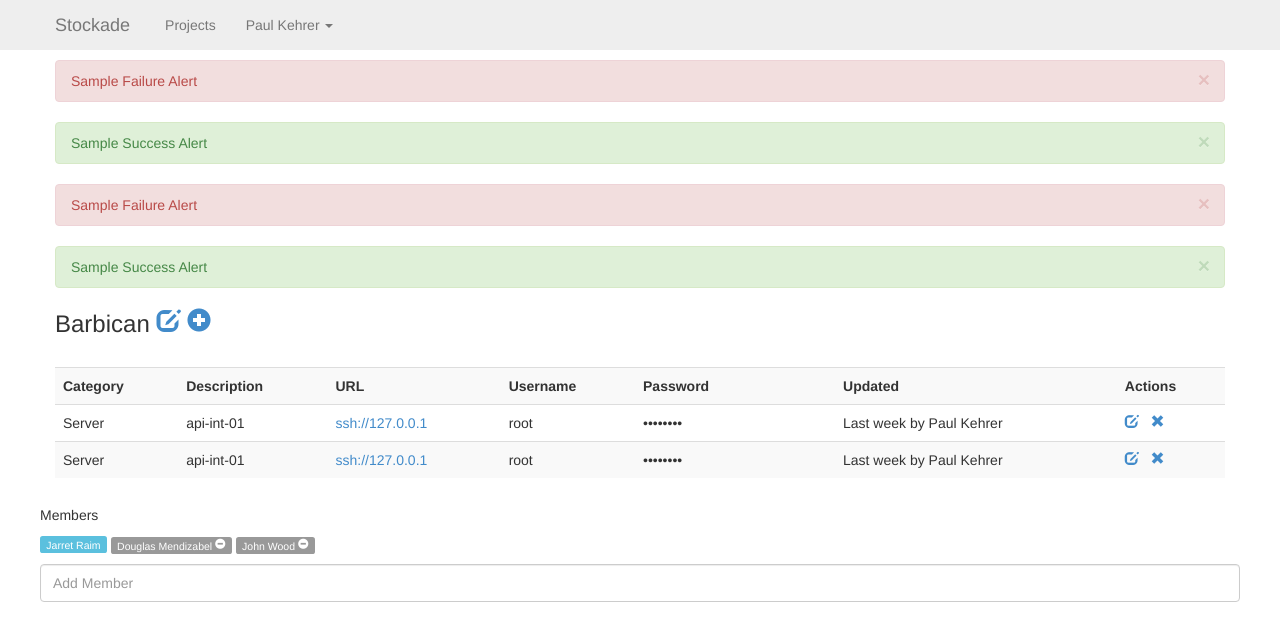
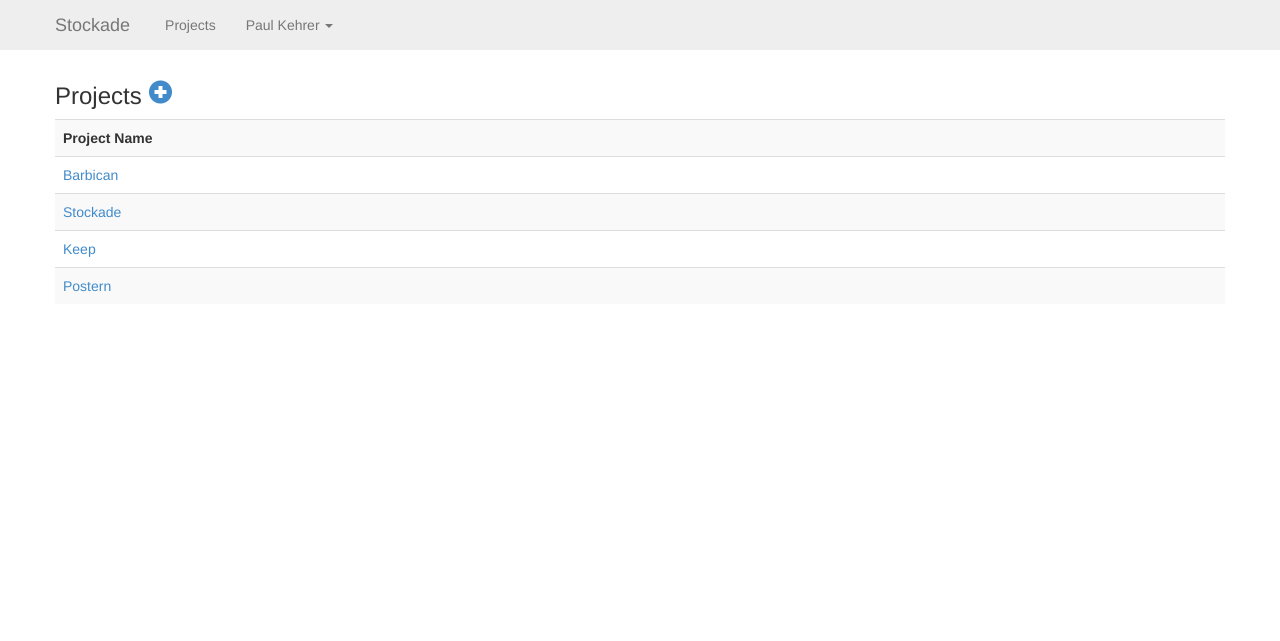
Before and after one commit to lijielife/stockade, a Django app: page / in a window 1280 px wide. Shown: the top 641 px of the page. Run offline with Django 3.2, Linux system fonts and the light colour scheme.

Commit message:
more template changes and shifts. commits abound

```diff
--- a/vault/templates/vault/base.html
+++ b/vault/templates/vault/base.html
@@ -62,7 +62,7 @@
         <a class="navbar-brand" href="/">Stockade</a>
         <div class="nav-collapse collapse navbar-responsive-collapse">
           <ul class="nav navbar-nav">
-            <li><a href="projects.html">Projects</a></li>
+            <li><a href="/">Projects</a></li>
             <li class="dropdown">
               <a class="dropdown-toggle" data-toggle="dropdown" href="#">Paul Kehrer <b class="caret"></b></a>
               <ul class="dropdown-menu">
@@ -81,8 +81,7 @@
     <div class="container" style="padding-top:60px">
       <div class="row">
         <div class="col-lg-12">
-          <div class="alert alert-danger fade in" data-dismiss="alert">Sample Failure Alert <a class="close" href="#">&times;</a></div>
-          <div class="alert alert-success fade in" data-dismiss="alert">Sample Success Alert <a class="close" href="#">&times;</a></div>
+          <!--div class="alert alert-danger fade in" data-dismiss="alert">Sample Failure Alert <a class="close" href="#">&times;</a></div-->
           {% block content %}placeholder, you should replace me!{% endblock %}
         </div>
       </div>
--- a/vault/templates/vault/projects.html
+++ b/vault/templates/vault/projects.html
@@ -1,126 +1,58 @@
 {% extends "vault/base.html" %}
 {% block content %}
-<div class="alert alert-danger fade in" data-dismiss="alert">Sample Failure Alert <a class="close" href="#">&times;</a></div>
-<div class="alert alert-success fade in" data-dismiss="alert">Sample Success Alert <a class="close" href="#">&times;</a></div>
-
 <div style="padding-bottom:20px">
-  <h3>Barbican
-    <a data-toggle="modal" href="#edit-project-modal" class="edit-project-tooltip linkify-glyphicon"><span class="glyphicon glyphicon-edit"></span></a>
-    <a data-toggle="modal" href="#create-password-modal" class="create-password-tooltip linkify-glyphicon"><span class="glyphicon glyphicon-plus-sign"></span></a></h3>
+  <h3 class="pull-left">Projects <a data-toggle="modal" href="#create-project-modal" class="linkify-glyphicon"><span class="glyphicon glyphicon-plus-sign"></span></a></h3>
 </div>
 <table class="table table-striped">
   <tr>
-    <th>Category</th>
-    <th>Description</th>
-    <th>URL</th>
-    <th>Username</th>
-    <th>Password</th>
-    <th>Updated</th>
-    <th>Actions</th>
+    <th>Project Name</th>
   </tr>
   <tr>
-    <td>Server</td>
-    <td>api-int-01</td>
-    <td><a href="ssh://127.0.0.1">ssh://127.0.0.1<a/></td>
-    <td>root</td>
-    <td style="width:200px" id="password-123"><span class="dots">••••••••</span></td>
-    <td>Last week by Paul Kehrer</td>
-    <td>
-      <a href="" class="edit linkify-glyphicon"><span class="glyphicon glyphicon-edit"></span></a>&nbsp;&nbsp;
-      <a href="" class="remove linkify-glyphicon"><span class="glyphicon glyphicon-remove"></span></a>
-    </td>
+    <td><a href="project.html">Barbican</a></td>
   </tr>
   <tr>
-    <td>Server</td>
-    <td>api-int-01</td>
-    <td><a href="">ssh://127.0.0.1<a/></td>
-    <td>root</td>
-    <td style="width:200px" id="password-123"><span class="dots">••••••••</span></td>
-    <td>Last week by Paul Kehrer</td>
-    <td>
-      <a href="" class="edit linkify-glyphicon"><span class="glyphicon glyphicon-edit"></span></a>&nbsp;&nbsp;
-      <a href="" class="remove linkify-glyphicon"><span class="glyphicon glyphicon-remove"></span></a>
-    </td>
+    <td><a href="#these">Stockade</a></td>
+  </tr>
+  <tr>
+    <td><a href="#are">Keep</a></td>
+  </tr>
+  <tr>
+    <td><a href="#fake">Postern</a></td>
   </tr>
 </table>
-</div>
-<div>
-  <h5 class="pull-left">Members</h5>
-  <div class="clearfix"></div>
-  <div class="member-list">
-    <a class="label label-info">Jarret Raim</a>
-    <div class="label">Douglas Mendizabel <span class="glyphicon glyphicon-minus-sign"></span></div>
-    <div class="label">John Wood <span class="glyphicon glyphicon-minus-sign"></span></div>
-  </div>
-  <div style="margin-top:10px">
-    <input type="text" id="typeahead-test" autocomplete="off" class="typeahead" placeholder="Add Member">
-  </div>
-</div>
-<div class="modal fade" id="create-password-modal">
+<div class="modal fade" id="create-project-modal">
   <div class="modal-dialog">
     <div class="modal-content">
       <div class="modal-header">
         <button type="button" class="close" data-dismiss="modal" aria-hidden="true">&times;</button>
-        <h4 class="modal-title">Create Password</h4>
+        <h4 class="modal-title">Create Project</h4>
       </div>
       <div class="modal-body">
         <div class="form-group">
-          <label for="category">Category</label>
-          <input type="text" class="form-control" placeholder="Server" name="category">
+          <label for="project-name">Project Name</label>
+          <input type="text" class="form-control" id="project-name" name="project-name" placeholder="Unrelenting Genius">
         </div>
-        <div class="form-group" style="padding-top:15px">
-          <label for="description">Description</label>
-          <input type="text" class="form-control" placeholder="Name it" name="description">
-        </div>
-        <div class="form-group" style="padding-top:15px">
-          <label for="url">URL</label>
-          <input type="text" class="form-control" placeholder="ssh://myplace" name="url">
-        </div>
-        <div class="form-group" style="padding-top:15px">
-          <label for="username">Username</label>
-          <input type="text" class="form-control" placeholder="Username" name="username">
-        </div>
-        <div class="form-group" style="padding-top:15px">
-          <label for="password">Password</label>
-          <input type="text" class="form-control" placeholder="Password1" name="password">
+        <div class="form-group" style="padding-top:10px">
+          <label for="project-desc">Project Description</label>
+          <input type="text" class="form-control" id="project-desc" name="project-desc" placeholder="Cloud Secure AJAX ReSTful Python Free Range Gluten Free">
         </div>
       </div>
       <div class="modal-footer">
         <button type="button" class="btn btn-default" data-dismiss="modal">Cancel</button>
-        <button type="button" class="btn btn-primary" id="update-project">Create Password</button>
+        <button type="button" class="btn btn-primary" id="create-project">Create</button>
       </div>
     </div>
   </div>
 </div>
 {% endblock %}
-{% block end_js %}
+
+{% block page_js %}
 <script>
-      $(function() {
-        $('span.dots').tooltip({ 'title' : 'Click to fetch password' });
-        $('a.edit').tooltip({ 'title' : 'Edit' });
-        $('a.remove').tooltip({ 'title' : 'Remove' });
-        $('a.edit-project-tooltip').tooltip({ 'title' : 'Edit Project' });
-        $('a.create-password-tooltip').tooltip({ 'title' : 'Create New Password' });
+  $(document).ready(function() {
     $('#create-project').click(function() {
       var project_name = $('#project-name').val();
       var project_desc = $('#project-desc').val();
     });
-        $('span.dots').click(function() {
-          var input = $(this).parent().html('<input readonly="readonly" type="text" style="cursor:pointer;" value="placeholder">').find('input');
-          //go do some ajax
-          input.val('password goes here');
-          input.select();
-        });
-        $('.typeahead').typeahead([{
-          name: 'add-members',
-          //remote: '../data/films/queries/%QUERY.json',
-          local: ['Paul Kehrer','Jarret Raim','Douglas Mendizabel', 'John Wood']
-          //template: '<p><strong>{{value}}</strong> – {{year}}</p>',
-          //engine: Hogan
-        }]);
-        $('.typeahead').bind('typeahead:selected', function(e, datum) {
-          $('<div class="label"> <span class="glyphicon glyphicon-minus-sign"></span></div>').prepend(document.createTextNode(datum.value)).appendTo('.member-list');
-        });
   });
 </script>
 {% endblock %}
--- a/vault/views.py
+++ b/vault/views.py
@@ -1,6 +1,7 @@
 # Create your views here.
 from django.contrib.auth import authenticate, login
-from django.shortcuts import render, get_object_or_404
+from django.shortcuts import render_to_response, get_object_or_404
+from django.template import RequestContext
 
 from vault.models import Project
 
@@ -8,16 +9,19 @@
 def projects(request):
     project_list = Project.objects.order_by('name')
     context = {'project_list': project_list}
-    return render(request, 'vault/projects.html', context)
+    return render_to_response('vault/projects.html', context,
+            context_instance=RequestContext(request))
 
 
 def project_detail(request, project_id):
     project = get_object_or_404(Project, pk=project_id)
-    return render(request, 'vault/project.html', {'project': project})
+    return render_to_response('vault/project.html', {'project': project},
+            context_instance=RequestContext(request))
 
 
 def create_project(request):
-    return render(request, 'vault/project-detail.html')
+    return render_to_response('vault/project-dialog.html',
+        context_instance=RequestContext(request))
 
 
 def login(request):
```
Also changed, not shown: vault/templates/vault/project.html (+123 -0 lines), 1 other file. Lines whose indentation alone changed are shown as unchanged.
